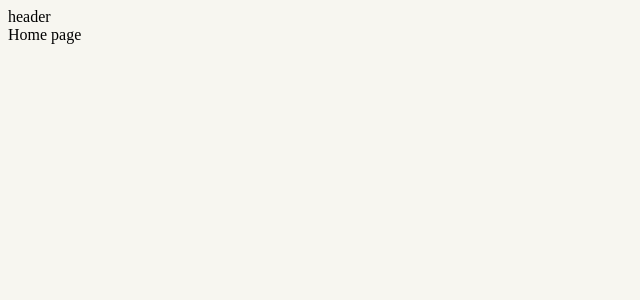
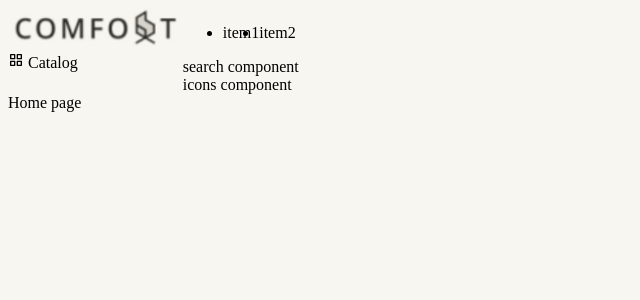
Before and after one commit to alrramezani/ir-dev-simple-react-shop, a React (Create React App) app: page / in a window 1280 px wide. Shown: the top 300 px of the page, without its empty margins (0-640 px from the left). Built offline with nearby package versions, Linux system fonts and the light colour scheme.

Commit message:
session-2

```diff
--- /dev/null
+++ b/jsconfig.json
@@ -0,0 +1,6 @@
+{
+  "compilerOptions": {
+    "baseUrl": "src"
+  },
+  "include": ["src"]
+}
--- a/package.json
+++ b/package.json
@@ -8,6 +8,7 @@
     "@testing-library/user-event": "^13.5.0",
     "react": "^18.2.0",
     "react-dom": "^18.2.0",
+    "react-icons": "^4.4.0",
     "react-router-dom": "^6.3.0",
     "react-scripts": "5.0.1",
     "styled-components": "^5.3.5",
--- a/public/index.html
+++ b/public/index.html
@@ -10,34 +10,17 @@
       content="Web site created using create-react-app"
     />
     <link rel="apple-touch-icon" href="%PUBLIC_URL%/logo192.png" />
-    <!--
-      manifest.json provides metadata used when your web app is installed on a
-      user's mobile device or desktop. See https://developers.google.com/web/fundamentals/web-app-manifest/
-    -->
     <link rel="manifest" href="%PUBLIC_URL%/manifest.json" />
-    <!--
-      Notice the use of %PUBLIC_URL% in the tags above.
-      It will be replaced with the URL of the `public` folder during the build.
-      Only files inside the `public` folder can be referenced from the HTML.
-
-      Unlike "/favicon.ico" or "favicon.ico", "%PUBLIC_URL%/favicon.ico" will
-      work correctly both with client-side routing and a non-root public URL.
-      Learn how to configure a non-root public URL by running `npm run build`.
-    -->
-    <title>React App</title>
+    <link rel="preconnect" href="https://fonts.googleapis.com" />
+    <link rel="preconnect" href="https://fonts.gstatic.com" crossorigin />
+    <link
+      href="https://fonts.googleapis.com/css2?family=Open+Sans:ital,wght@0,300;0,400;0,500;0,600;0,700;0,800;1,300;1,400;1,500;1,600;1,700;1,800&display=swap"
+      rel="stylesheet"
+    />
+    <title>Ir dev shop</title>
   </head>
   <body>
     <noscript>You need to enable JavaScript to run this app.</noscript>
     <div id="root"></div>
-    <!--
-      This HTML file is a template.
-      If you open it directly in the browser, you will see an empty page.
-
-      You can add webfonts, meta tags, or analytics to this file.
-      The build step will place the bundled scripts into the <body> tag.
-
-      To begin the development, run `npm start` or `yarn start`.
-      To create a production bundle, use `npm run build` or `yarn build`.
-    -->
   </body>
 </html>
--- a/src/index.js
+++ b/src/index.js
@@ -2,12 +2,17 @@ import React from "react";
 import ReactDOM from "react-dom/client";
 import App from "./App";
 import reportWebVitals from "./reportWebVitals";
+import { ThemeProvider } from "styled-components";
+import theme from "./theme/schema.json"
 import { GlobalStyle } from "./theme/general";
 const root = ReactDOM.createRoot(document.getElementById("root"));
+
 root.render(
   <React.StrictMode>
-    <GlobalStyle />
-    <App />
+    <ThemeProvider theme={theme}>
+      <GlobalStyle />
+      <App />
+    </ThemeProvider>
   </React.StrictMode>
 );
 
--- /dev/null
+++ b/src/layouts/header/components/catalog/index.js
@@ -0,0 +1,10 @@
+import { CatalogContainer } from "./style";
+import { BiGridAlt } from "react-icons/bi";
+const Catalog = () => {
+  return (
+    <CatalogContainer>
+      <BiGridAlt /> Catalog
+    </CatalogContainer>
+  );
+};
+export default Catalog;
--- /dev/null
+++ b/src/layouts/header/components/catalog/style.js
@@ -0,0 +1,4 @@
+import styled from "styled-components";
+export const CatalogContainer = styled.div`
+
+`;
--- /dev/null
+++ b/src/layouts/header/components/menu/index.js
@@ -0,0 +1,14 @@
+import { useState } from "react";
+import { MenuContainer } from "./style";
+const Menu = () => {
+  const [status, setStatus] = useState("v");
+  return (
+    <MenuContainer status={status} onClick={() => setStatus("h")}>
+      <ul >
+        <li>item1</li>
+        <li>item2</li>
+      </ul>
+    </MenuContainer>
+  );
+};
+export default Menu;
--- /dev/null
+++ b/src/layouts/header/components/menu/style.js
@@ -0,0 +1,7 @@
+import styled from "styled-components";
+export const MenuContainer = styled.nav`
+  ul {
+    display: ${({ status }) => (status === "v" ? "flex" : "block")};
+  }
+`;
+export const List = styled.ul``;
--- a/src/layouts/header/index.js
+++ b/src/layouts/header/index.js
@@ -1,4 +1,27 @@
+import { HeaderContainer } from "./style";
+import Catalog from "./components/catalog";
+import Menu from "./components/menu";
 const Header = (props) => {
-  return <header>header</header>;
+  return (
+    <HeaderContainer>
+      <div className="side">
+        <div className="logo">
+          <img src="./logo.png" alt="logo" />
+        </div>
+        <div className="catalog">
+          <Catalog />
+        </div>
+      </div>
+      <div className="content">
+        <div className="top">
+          <Menu />
+        </div>
+        <div className="bottom">
+          <div className="right">search component</div>
+          <div className="left">icons component</div>
+        </div>
+      </div>
+    </HeaderContainer>
+  );
 };
 export default Header;
--- /dev/null
+++ b/src/layouts/header/style.js
@@ -0,0 +1,10 @@
+import styled from "styled-components";
+export const HeaderContainer = styled.header`
+  width: 100%;
+  display: flex;
+  .logo {
+    img {
+      height: 40px;
+    }
+  }
+`;
--- a/src/theme/general.js
+++ b/src/theme/general.js
@@ -1,12 +1,10 @@
 import { createGlobalStyle } from "styled-components";
-import variables from "./variables";
 export const GlobalStyle = createGlobalStyle`
     html,body,#root{
         width:100%;
         height:100%;
     }
     body{
-        background-color: ${variables.colors.bgColor};
-
+        background-color: ${({ theme }) => theme.colors.bg};
     }
 `;
--- /dev/null
+++ b/src/theme/schema.json
@@ -0,0 +1,10 @@
+{
+  "colors": {
+    "bg": "#f7f6f0",
+    "border": "#eeede7"
+  },
+  "sizes":{
+    "p1":"10px",
+    "p2":"14px"
+  }
+}
```
Also changed, not shown: public/logo.png (added), 1 other file (tests, documents, lock files or other folders).
